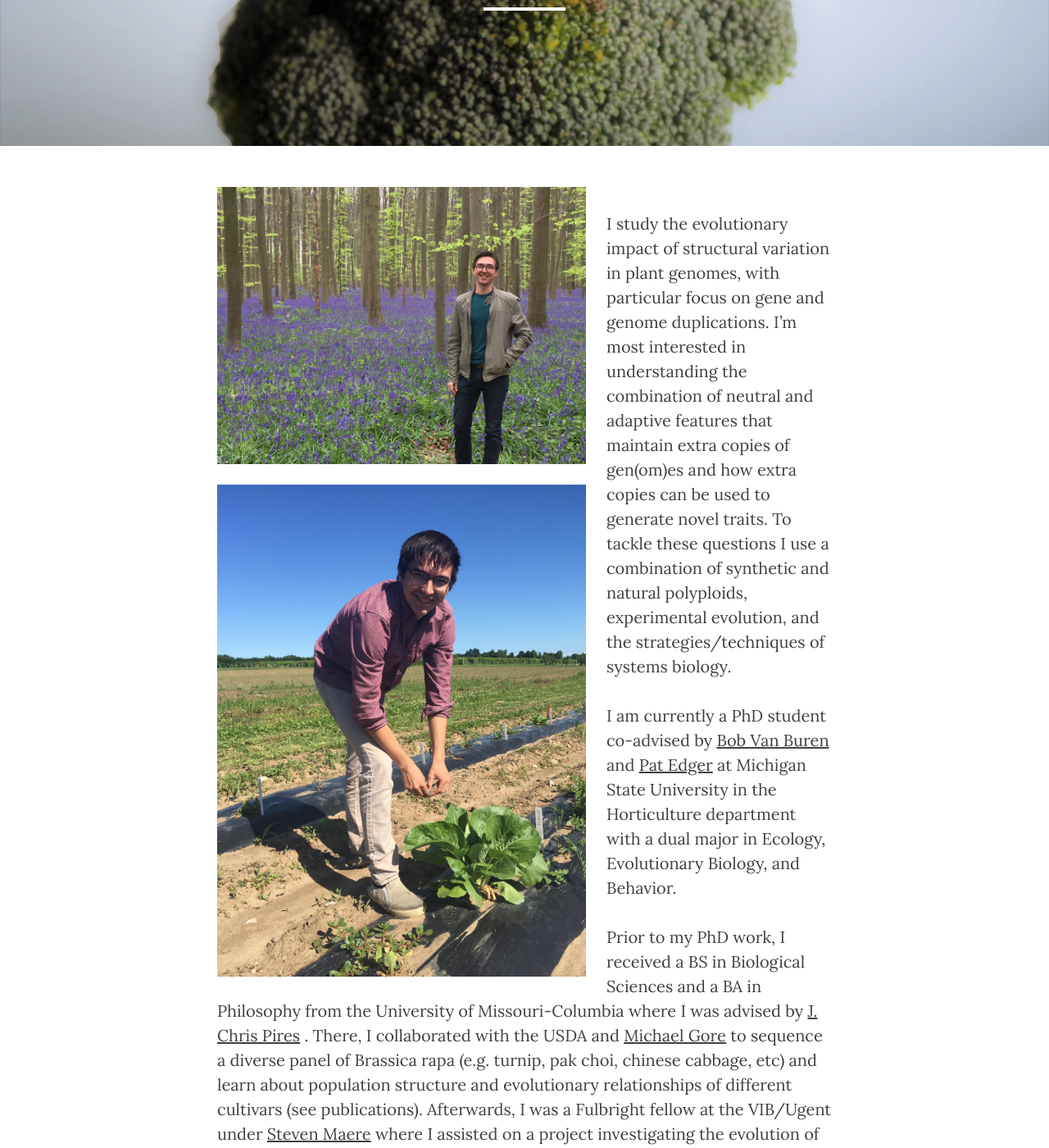
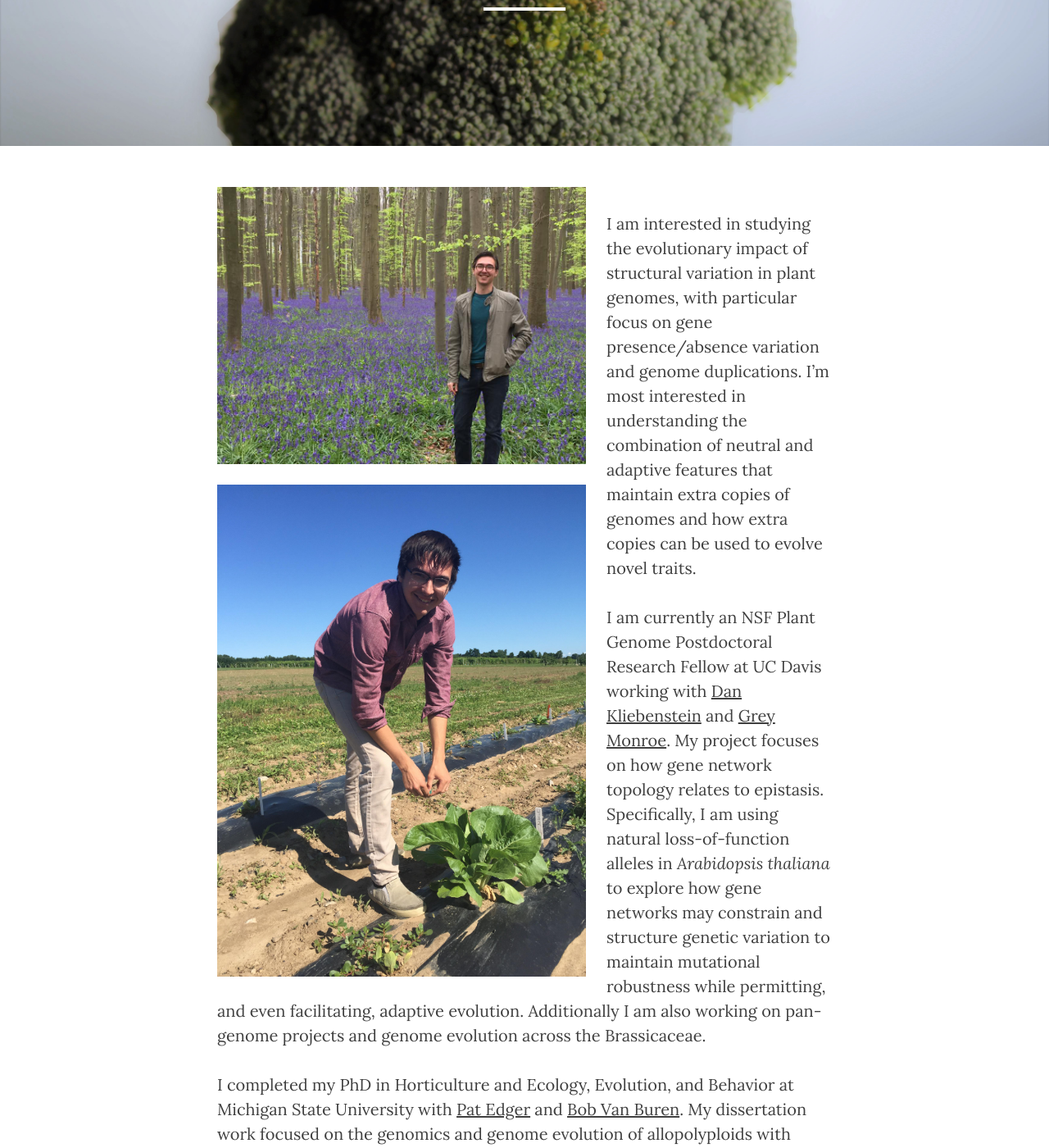
Before and after one commit to KevinABird/KevinABird.github.io, a Jekyll site: the page built from 1_about.md, in a window 1280 px wide and 1400 px high, scrolled down 244 px. Shown: the whole window at 82% size. Built offline with Jekyll 4.4.1, drawn with Linux system fonts in a browser that asks for light colours; nearby versions of some CDN libraries; some of the changed text lies outside the part shown.

Commit message:
Update 1_about.md

```diff
--- a/1_about.md
+++ b/1_about.md
@@ -9,14 +9,15 @@ header-img: "img/Banner2-2.jpg"
 </div>
 
 <div style="float: left; padding-right: 25px; padding-bottom: 25px">
-	<a href="http://kevinabird.github.io/img/AboutMe2.jpg"><img src="/img/AboutMe2.jpg" width="450" alt="Kevin Bird" onclick="_gaq.push(['_trackEvent', 'IMGs', 'Image', 'Ironman']);" /></a>
+	<a href="http://kevinabird.github.io/img/0MNpaewh.jpg"><img src="/img/AboutMe2.jpg" width="450" alt="Kevin Bird" onclick="_gaq.push(['_trackEvent', 'IMGs', 'Image', 'Ironman']);" /></a>
 </div>
 
 
-I study the evolutionary impact of structural variation in plant genomes, with particular focus on gene and genome duplications. I'm most interested in understanding the combination of neutral and adaptive features that maintain extra copies of
-gen(om)es and how extra copies can be used to generate novel traits. To tackle these questions I use a combination of synthetic and natural polyploids, experimental evolution, and the strategies/techniques of systems biology.
+I am interested in studying the evolutionary impact of structural variation in plant genomes, with particular focus on gene presence/absence variation and genome duplications. I'm most interested in understanding the combination of neutral and adaptive features that maintain extra copies of
+genomes and how extra copies can be used to evolve novel traits.
 
+I am currently an NSF Plant Genome Postdoctoral Research Fellow at UC Davis working with [Dan Kliebenstein](https://psfaculty.plantsciences.ucdavis.edu/kliebenstein/) and [Grey Monroe](https://www.monroelab.org/). My project focuses on how gene network topology relates to epistasis. Specifically, I am using natural loss-of-function alleles in *Arabidopsis thaliana* to explore how gene networks may constrain and structure genetic variation to maintain mutational robustness while permitting, and even facilitating, adaptive evolution. Additionally I am also working on pan-genome projects and genome evolution across the Brassicaceae.
 
-I am currently a PhD student co-advised by [Bob Van Buren](https://www.vanburenlab.org/) and [Pat Edger](www.polyploidy.msu.edu) at Michigan State University in the Horticulture department with a dual major in Ecology, Evolutionary Biology, and Behavior.
+I completed my PhD in Horticulture and Ecology, Evolution, and Behavior at Michigan State University with [Pat Edger](www.polyploidy.msu.edu) and [Bob Van Buren](https://www.vanburenlab.org/). My dissertation work focused on the genomics and genome evolution of allopolyploids with special attention paid to the causes and consequences of subgenome dominance, gene dosage constraints on genome duplications and homoeologous exchanges, and the use phylogenomics to understand the evolution and origin of complex polyploid species.
 
 Prior to my PhD work, I received a BS in Biological Sciences and a BA in Philosophy from the University of Missouri-Columbia where I was advised by [J. Chris Pires](https://pires.biology.missouri.edu) . There, I collaborated with the USDA and [Michael Gore](https://blogs.cornell.edu/gorelab/) to sequence a diverse panel of Brassica rapa (e.g. turnip, pak choi, chinese cabbage, etc) and learn about population structure and evolutionary relationships of different cultivars (see publications). Afterwards, I was a Fulbright fellow at the VIB/Ugent under [Steven Maere](https://www.psb.ugent.be/esb/ESB/Home.html) where I assisted on a project investigating the evolution of gene regulatory networks using a novel mechanistic modeling framework.
```
